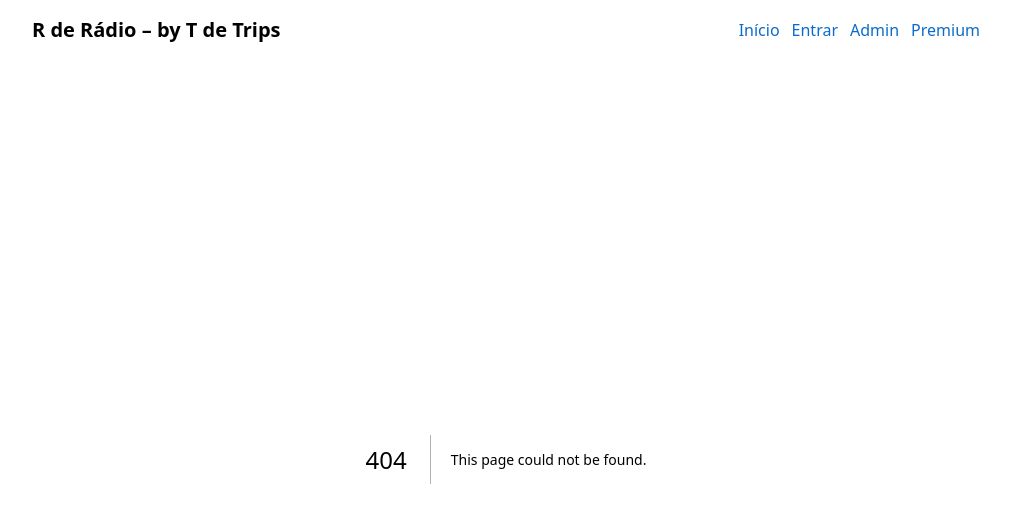
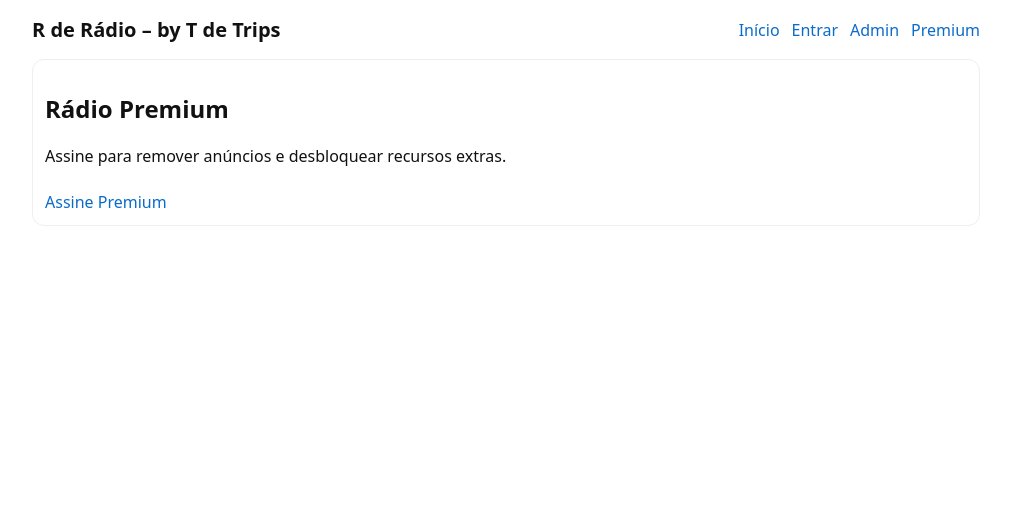
Before and after one commit to iviagempt/r-de-radio, a Next.js app: page /premium in a window 1280 px wide. Before the commit this address had no page. Shown: the top 522 px of the page, without its empty margins (134-1145 px from the left). Built offline with nearby package versions, Linux system fonts and the light colour scheme.

Commit message:
Create page.tsx

```diff
--- /dev/null
+++ b/src/app/premium/page.tsx
@@ -0,0 +1,9 @@
+export default function PremiumPage() {
+  return (
+    <div className="card">
+      <h2>Rádio Premium</h2>
+      <p>Assine para remover anúncios e desbloquear recursos extras.</p>
+      <a href="#" onClick={(e)=>{e.preventDefault(); alert('Em breve: cole aqui o seu Stripe Checkout Link.');}} style={{ display:'inline-block', marginTop:8 }}>Assine Premium</a>
+    </div>
+  );
+}
```
